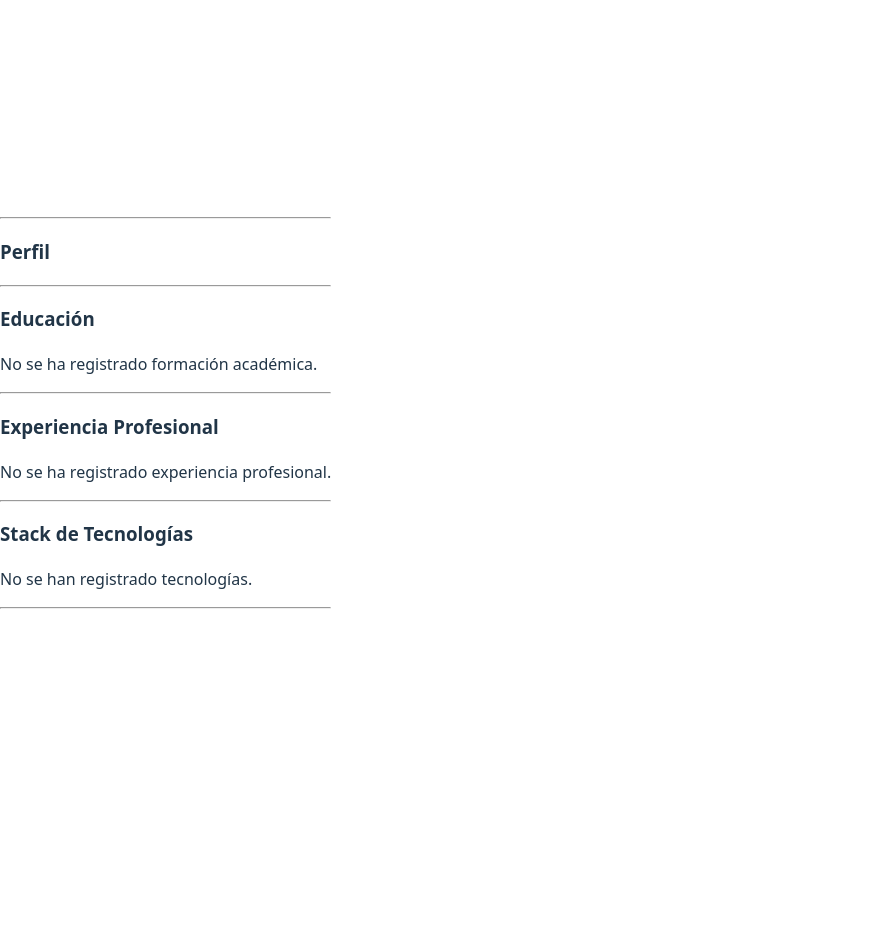
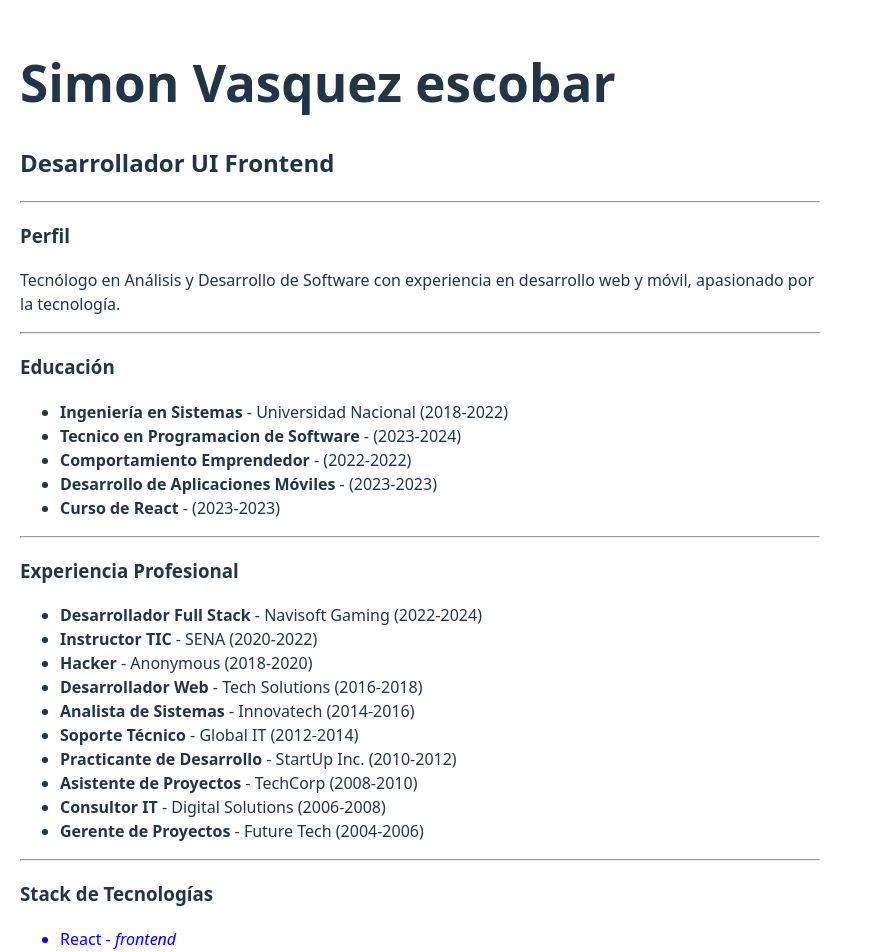
Before and after one commit to Simonvasquez0811/Cv, a React (Vite) app: page / in a window 1280 px wide. Shown: the top 952 px of the page, without its empty margins (0-883 px from the left). Before the commit the page ends 800 px from the top, so only its background shows below. Built offline with nearby package versions, Linux system fonts and the light colour scheme.

Commit message:
Cambios en App.jsx

```diff
--- a/src/App.jsx
+++ b/src/App.jsx
@@ -1,17 +1,50 @@
-import CabeceraCV from "./components/cabecera.jsx";
-import Perfil from "./components/perfil.jsx";
-import Educacion from "./components/educacion.jsx";
-import Experiencia from "./components/experiencia.jsx";
-import StackTecnologias from "./components/StackTecnologias.jsx";
+// src/App.jsx
+import React from "react";
+import {
+  cabecera,
+  perfil,
+  educacion,
+  experiencia,
+  stackTecnologias,
+  proyectos,
+  habilidades
+} from "./Data/cvData";
+
+import CabeceraCV from "./components/cabecera";
+
+import Perfil from "./components/Perfil";
+import Educacion from "./components/Educacion";
+import Experiencia from "./components/Experiencia";
+import StackTecnologias from "./components/StackTecnologias";
+import Proyectos from "./components/Proyectos";
+import Habilidades from "./components/Habilidades";
 
 function App() {
   return (
-    <div>
-      <CabeceraCV />
-      <Perfil />
-      <Educacion />
-      <Experiencia />
-      <StackTecnologias />
+    <div style={{ maxWidth: "800px", margin: "0 auto", padding: "20px" }}>
+      {/* Cabecera */}
+      <CabeceraCV
+        nombre={cabecera.nombre}
+        profesion={cabecera.profesion}
+      />
+
+      {/* Perfil */}
+      <Perfil texto={perfil.texto} />
+
+      {/* Educación */}
+      <Educacion estudios={educacion} />
+
+      {/* Experiencia */}
+      <Experiencia trabajos={experiencia} />
+
+      {/* Stack de Tecnologías */}
+      <StackTecnologias tecnologias={stackTecnologias} />
+
+      {/* Proyectos (nuevo componente) */}
+      <Proyectos proyectos={proyectos} />
+
+      {/* Habilidades (nuevo componente) */}
+      <Habilidades habilidades={habilidades} />
     </div>
   );
 }
```
